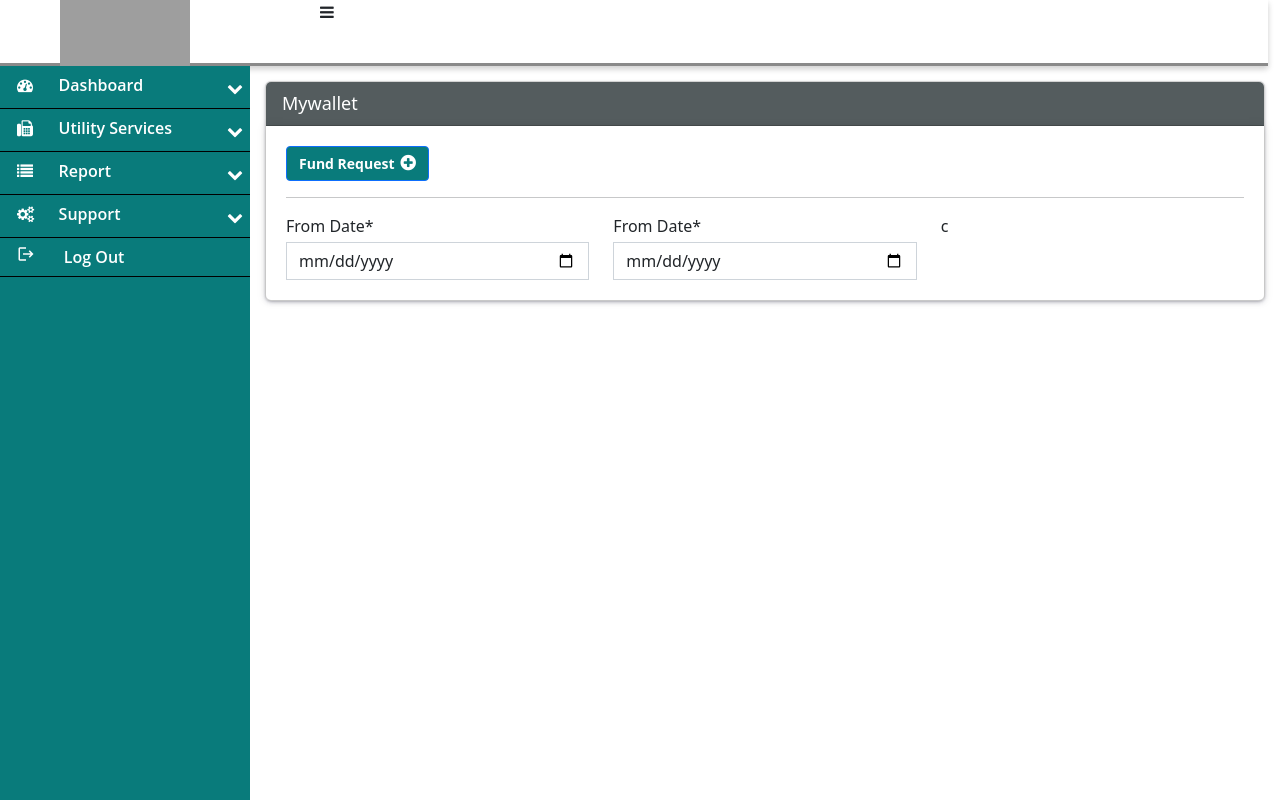
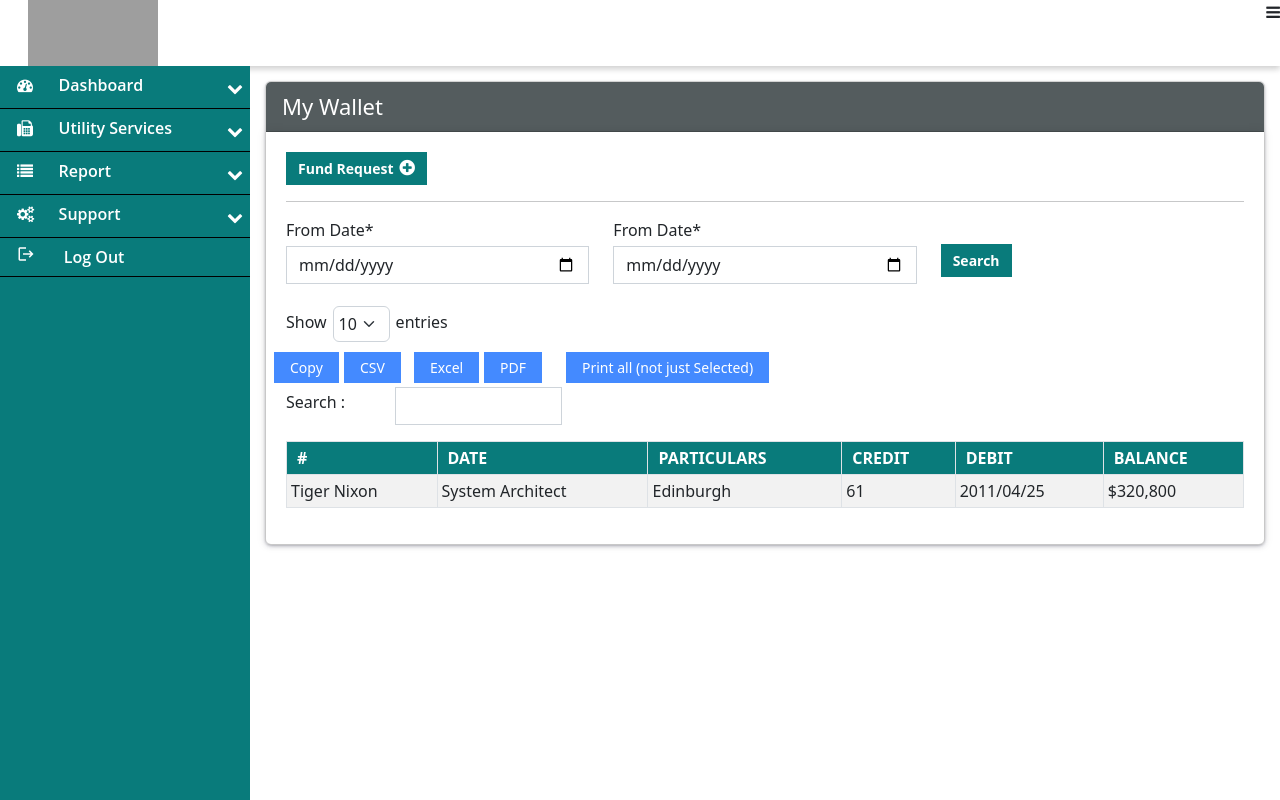
Before and after one commit to praveen-jetcode/Toopay-application, a Next.js app: page /Dashboard/Mywallet in a window 1280 px wide. Built offline with nearby package versions, Linux system fonts and the light colour scheme; grey boxes are pictures that could not be loaded.

Commit message:
my wallet page

```diff
--- a/pages/Dashboard/Mywallet.tsx
+++ b/pages/Dashboard/Mywallet.tsx
@@ -4,8 +4,8 @@ import { Heads } from "../components/Head";
 const Mywallet = () => {
   return (
     <>
-      <Card Header={"Mywallet"}>
-        <button type="button" className="btn btn-primary">
+      <Card Header={"My Wallet"}>
+        <button type="button" className="btn btnPrimary">
           Fund Request
           <span>
             <i className="fa fa-plus-circle" aria-hidden="true"></i>
@@ -45,7 +45,122 @@ const Mywallet = () => {
               </div>
             </div>
           </div>
-          <div className="col-lg-4">c</div>
+          <div className="col-lg-4  btn-container">
+            <button type="button" className="btn btnPrimary">
+              Search
+            </button>
+          </div>
+        </div>
+        <div className="selection">
+          <div className="selection-text">Show</div>
+          <div>
+            <select
+              style={{ width: "57px", padding: "5px 5px" }}
+              className="form-select"
+              aria-label="2"
+            >
+              <option selected>10</option>
+              <option value="1">50</option>
+              <option value="2">all</option>
+            </select>
+          </div>
+          <div className="selection-text">entries</div>
+        </div>
+        {/* <div className="containerRow">
+          <div className="btnCol">
+            <button type="button" className="btn btninkBlue ">
+              Copy
+            </button>
+          </div>
+          <div className="btnCol">
+            <button type="button" className="btn btninkBlue ">
+              CSV
+            </button>
+          </div>
+          <div className="btnCol">
+            <button type="button" className="btn btninkBlue ">
+              Excel
+            </button>
+          </div>
+          <div className="btnCol">
+            <button type="button" className="btn btninkBlue ">
+              PDF
+            </button>
+          </div>
+          <div className="btnCol">
+            <button type="button" className="btn btninkBlue ">
+              Print all (not just Selected)
+            </button>
+          </div>
+        </div> */}
+
+        <div className="row rowContainer">
+          <div className="col-lg-2 colSmall">
+            <button type="button" className="btn btninkBlue ">
+              Copy
+            </button>
+          </div>
+          <div className="col-lg-2 colSmall">
+            <button type="button" className="btn btninkBlue ">
+              CSV
+            </button>
+          </div>
+          <div className="col-lg-2 colSmall">
+            <button type="button" className="btn btninkBlue ">
+              Excel
+            </button>
+          </div>
+          <div className="col-lg-2 colSmall">
+            <button type="button" className="btn btninkBlue ">
+              PDF
+            </button>
+          </div>
+          <div className="col-lg-3 printCol ">
+            <button type="button" className="btn btninkBlue ">
+              Print all (not just Selected)
+            </button>
+          </div>
+          <div className="col-lg-4">
+            <div className="mb-3 row">
+              <label className="col-sm-4 col-form-label">Search : </label>
+              <div className="col-sm-7">
+                <input
+                  type="password"
+                  className="form-control"
+                  id="inputPassword"
+                />
+              </div>
+            </div>
+          </div>
+        </div>
+        <div style={{ width: "100%", overflowX: "scroll" }}>
+          <table
+            id="dtBasicExample"
+            className="table table-striped table-bordered table-sm"
+            cellSpacing="0"
+            width="100%"
+          >
+            <thead>
+              <tr>
+                <th className="th-sm tableHead ">#</th>
+                <th className="th-sm tableHead">DATE</th>
+                <th className="th-sm tableHead">PARTICULARS</th>
+                <th className="th-sm tableHead">CREDIT</th>
+                <th className="th-sm tableHead">DEBIT</th>
+                <th className="th-sm tableHead">BALANCE</th>
+              </tr>
+            </thead>
+            <tbody>
+              <tr>
+                <td>Tiger Nixon</td>
+                <td>System Architect</td>
+                <td>Edinburgh</td>
+                <td>61</td>
+                <td>2011/04/25</td>
+                <td>$320,800</td>
+              </tr>
+            </tbody>
+          </table>
         </div>
       </Card>
     </>
--- a/pages/components/Layout.tsx
+++ b/pages/components/Layout.tsx
@@ -10,11 +10,11 @@ export const Layout = ({ children }: any) => {
 
   return (
     <>
-      <div id="navbar-wrapper" className="row">
-        <div className="col-3">
+      <div id="navbar-wrapper">
+        <div className="logo-container">
           <Logo />
         </div>
-        <div className="col-9">
+        <div className="Bars">
           <a href="#" className="navbar-brand" id="sidebar-toggle">
             <i className="fa fa-bars"></i>
           </a>
--- a/pages/components/Sidebar.tsx
+++ b/pages/components/Sidebar.tsx
@@ -61,15 +61,9 @@ export const Sidebar = ({ item }: any) => {
           </div>
           <div className="sidebar-content">
             <ul>
-              <li>
-                <Link className="link" href="/Dashboard/Mydashboard">
-                  My Dashboard
-                </Link>
-              </li>
-              <li>My Wallet</li>
-              <li>My Profile</li>
-              <li>Change Password</li>
-              <li>Set TPIN</li>
+              <li>Gas Bill</li>
+              <li>Water Bill</li>
+              <li>Electricity Bill</li>
             </ul>
           </div>
         </div>
--- a/styles/Card.module.css
+++ b/styles/Card.module.css
@@ -6,9 +6,9 @@
 .card-header{
     background-color:#545c5e !important;
     margin: 0;
-    font-size: 18px;
-    color: #fff !important;
-    font-weight: 300;
+    font-size: 22px;
+    color: var(--white) !important;
+    font-weight: 400;
     padding: 14px 2px;
     padding-left: 18px;
 }
--- /dev/null
+++ b/styles/Constant.css
@@ -0,0 +1,10 @@
+
+
+
+:root {
+    --primary-color:#097b7b;
+    --white:#fff;
+    --secondary-color:#EEEEEE;
+    --inkBlue:#448AFF;
+    --primaryFont: 'Open Sans', sans-serif;
+  }
--- a/styles/Layout.module.css
+++ b/styles/Layout.module.css
@@ -14,7 +14,7 @@
     margin-left: -250px;
     overflow-y: auto;
     overflow-x: hidden;
-    background: #097b7b;
+    background: var(--primary-color);
     transition: all 0.5s ease;
   }
 
@@ -67,12 +67,19 @@
 
   #navbar-wrapper {
       width: 100%;
-      position: absolute;
-      z-index: 2;
       height: 66px;
       background-color: white;
-      border-bottom: 3px solid rgba(0, 0, 0, 0.459);
       box-shadow: rgba(0, 0, 0, 0.16) 0px 3px 6px, rgba(0, 0, 0, 0.041) 0px 3px 6px;
+      display: flex;
+      flex-direction: row;
+  }
+  .logo-container{
+    flex-direction: column;
+    flex-grow: 1;
+  }
+  .Bars{
+    text-align: right;
+    flex-grow: 1;
   }
   #wrapper.toggled #navbar-wrapper {
       position: absolute;
@@ -271,7 +278,7 @@
     color: white;
     justify-content: space-between;
     font-weight: 600;
-    font-family:'Open Sans', sans-serif !important;
+    font-family:var(--primaryFont) !important;
     cursor: pointer;
 
   }
--- a/styles/Logo.module.css
+++ b/styles/Logo.module.css
@@ -1,3 +1,3 @@
 .logo{
-  margin-left: 60px;
+  margin-left: 28px;
 }
--- a/styles/Mywallet.module.css
+++ b/styles/Mywallet.module.css
@@ -1,16 +1,89 @@
-.btn-primary{
-   background-color:#097b7b;
+
+
+.btnPrimary{
+   background-color:var(--primary-color) !important;
+   color: var(--white);
    border-radius:4px ;
    font-size: 14px;
    font-weight: 600;
+   border: none;
 }
-.btn-primary span{
+.btnPrimary span{
     margin-left: 6px;
 }
-.btn-primary span i{
+.btnPrimary span i{
    font-size: 18px;
 }
 .form-control{
     border-radius: 0;
     margin-top: 4px;
 }
+
+.btn-container{
+    margin-top: 26px;
+}
+
+.selection{
+    display:flex;
+    flex-direction: row;
+    column-gap: 6px;
+    margin-top: 22px;
+    text-align:center;
+}
+.selection-text{
+    margin-top: 4px
+}
+.btninkBlue{
+    background-color: var(--inkBlue) !important;
+    color: var(--white);
+    font-size: 14px;
+    padding: 4px 15px;
+
+}
+.containerRow{
+    display: flex;
+    flex-direction: row;
+    column-gap: 10px;
+    margin-top: 16px;
+}
+.btnCol{
+    flex-direction: column;
+}
+.colSmall{
+    width: 66px;
+     padding: 0 ;
+     margin-top:10px;
+}
+.rowContainer{
+    column-gap: 4px;
+}
+.printCol{
+    margin-right: 145px;
+    margin-top: 10px;
+}
+
+table.dataTable thead .sorting:after,
+table.dataTable thead .sorting:before,
+table.dataTable thead .sorting_asc:after,
+table.dataTable thead .sorting_asc:before,
+table.dataTable thead .sorting_asc_disabled:after,
+table.dataTable thead .sorting_asc_disabled:before,
+table.dataTable thead .sorting_desc:after,
+table.dataTable thead .sorting_desc:before,
+table.dataTable thead .sorting_desc_disabled:after,
+table.dataTable thead .sorting_desc_disabled:before {
+  bottom: .5em;
+}
+
+.table{
+    overflow: scroll;
+}
+
+.table .tableHead{
+    background-color:var(--primary-color);
+    color: var(--white);
+    padding-left: 10px;
+}
+.table tbody{
+    background-color: var(--white);
+}
--- a/styles/globals.css
+++ b/styles/globals.css
@@ -3,6 +3,7 @@
 @import "../styles/Card.module.css";
 @import '../node_modules/bootstrap/dist/css/bootstrap.min.css';
 @import "../styles/Mywallet.module.css";
+@import "../styles/Constant.css";
 
 /*  */
 
@@ -11,3 +12,20 @@
     padding: 0;
     box-sizing: border-box;
 }
+
+.btn{
+    border-radius: 0;
+
+}
+/*
+::-webkit-scrollbar {
+    background-color:var(--primary-color);
+    border-radius: 14px;
+   } */
+
+   ::-webkit-scrollbar {
+    background-color:var(--primary-color);
+    height: 14px;
+    width: 4px;
+    border-radius: 14px;
+  }
```
Also changed, not shown: 1 other file (tests, documents, lock files or other folders).
